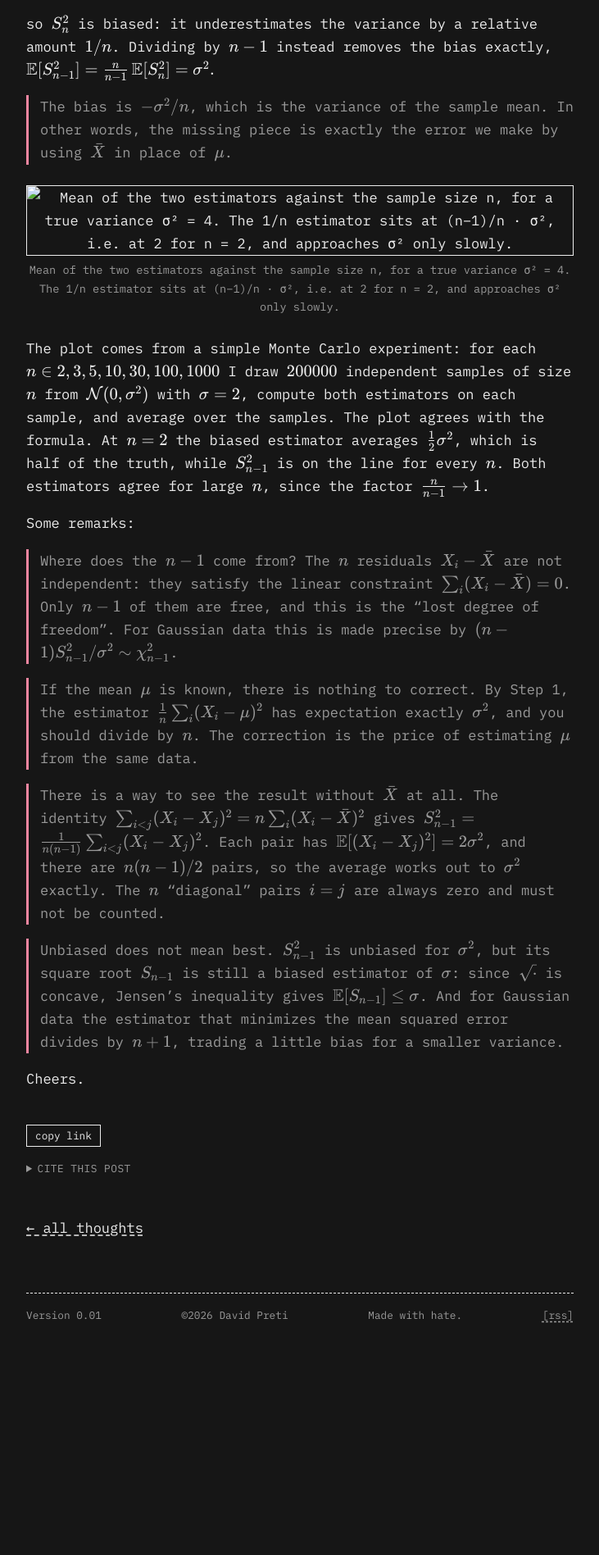
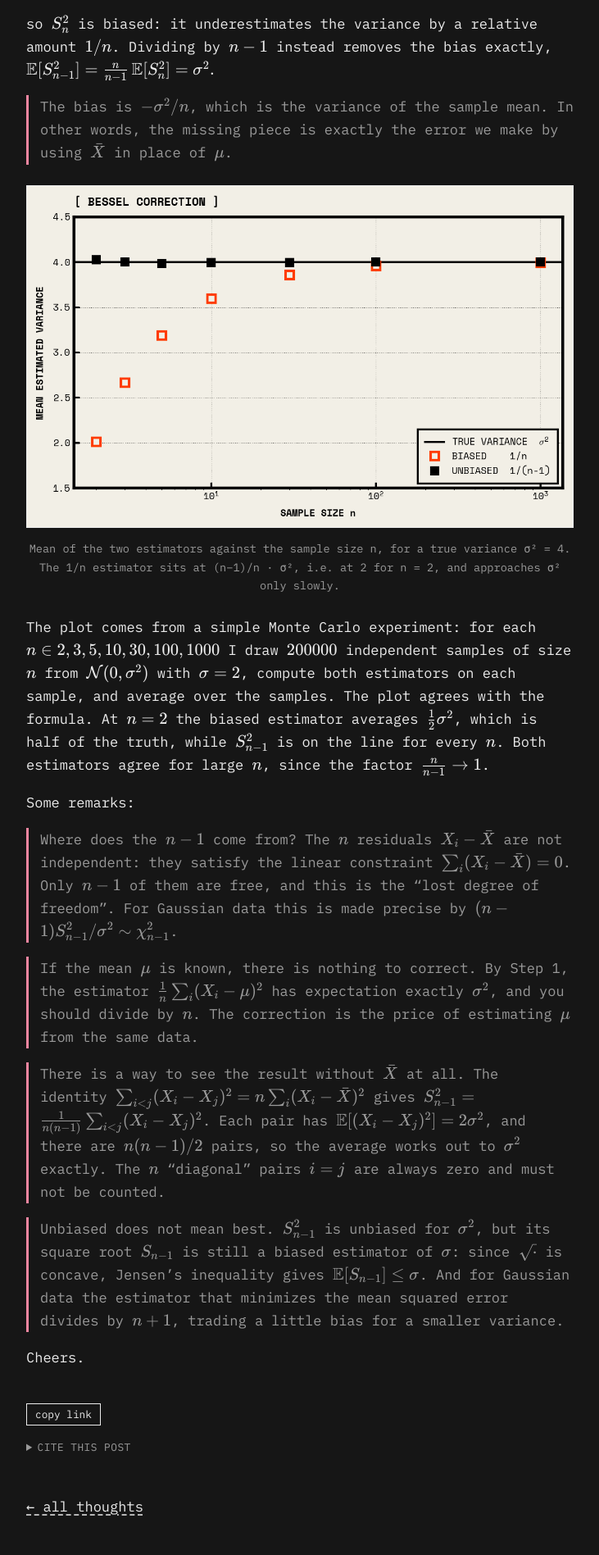
Before and after one commit to pretidav/latticespacing, a Jekyll site: the page built from _posts/2026-11-18-bessel-variance.md, in a window 1280 px wide. Shown: the part 1417-3314 px from the top of the page at 82% size, without its empty margins (274-1005 px from the left). Built offline with Jekyll 4.4.1, drawn with Linux system fonts in a browser that asks for light colours; before the commit the page ends 3064 px from its top, so only the background shows below that.

Commit message:
new post

```diff
--- a/_posts/2026-11-18-bessel-variance.md
+++ b/_posts/2026-11-18-bessel-variance.md
@@ -41,7 +41,7 @@ $$\mathbb{E}[S_{n-1}^2] = \frac{n}{n-1}\,\mathbb{E}[S_n^2] = \sigma^2.$$
 
 >The bias is $-\sigma^2/n$, which is the variance of the sample mean. In other words, the missing piece is exactly the error we make by using $\bar X$ in place of $\mu$.
 
-{% include figure.html src="/assets/img/2026-11-20-bessel-variance/bias.png" caption="Mean of the two estimators against the sample size n, for a true variance σ² = 4. The 1/n estimator sits at (n−1)/n · σ², i.e. at 2 for n = 2, and approaches σ² only slowly." %}
+{% include figure.html src="/assets/img/2026-11-18-bessel-variance/bias.png" caption="Mean of the two estimators against the sample size n, for a true variance σ² = 4. The 1/n estimator sits at (n−1)/n · σ², i.e. at 2 for n = 2, and approaches σ² only slowly." %}
 
 The plot comes from a simple Monte Carlo experiment: for each $n \in \{2, 3, 5, 10, 30, 100, 1000\}$ I draw $200000$ independent samples of size $n$ from $\mathcal{N}(0, \sigma^2)$ with $\sigma = 2$, compute both estimators on each sample, and average over the samples. The plot agrees with the formula. At $n = 2$ the biased estimator averages $\frac{1}{2}\sigma^2$, which is half of the truth, while $S_{n-1}^2$ is on the line for every $n$. Both estimators agree for large $n$, since the factor $\frac{n}{n-1} \to 1$.
 
```
